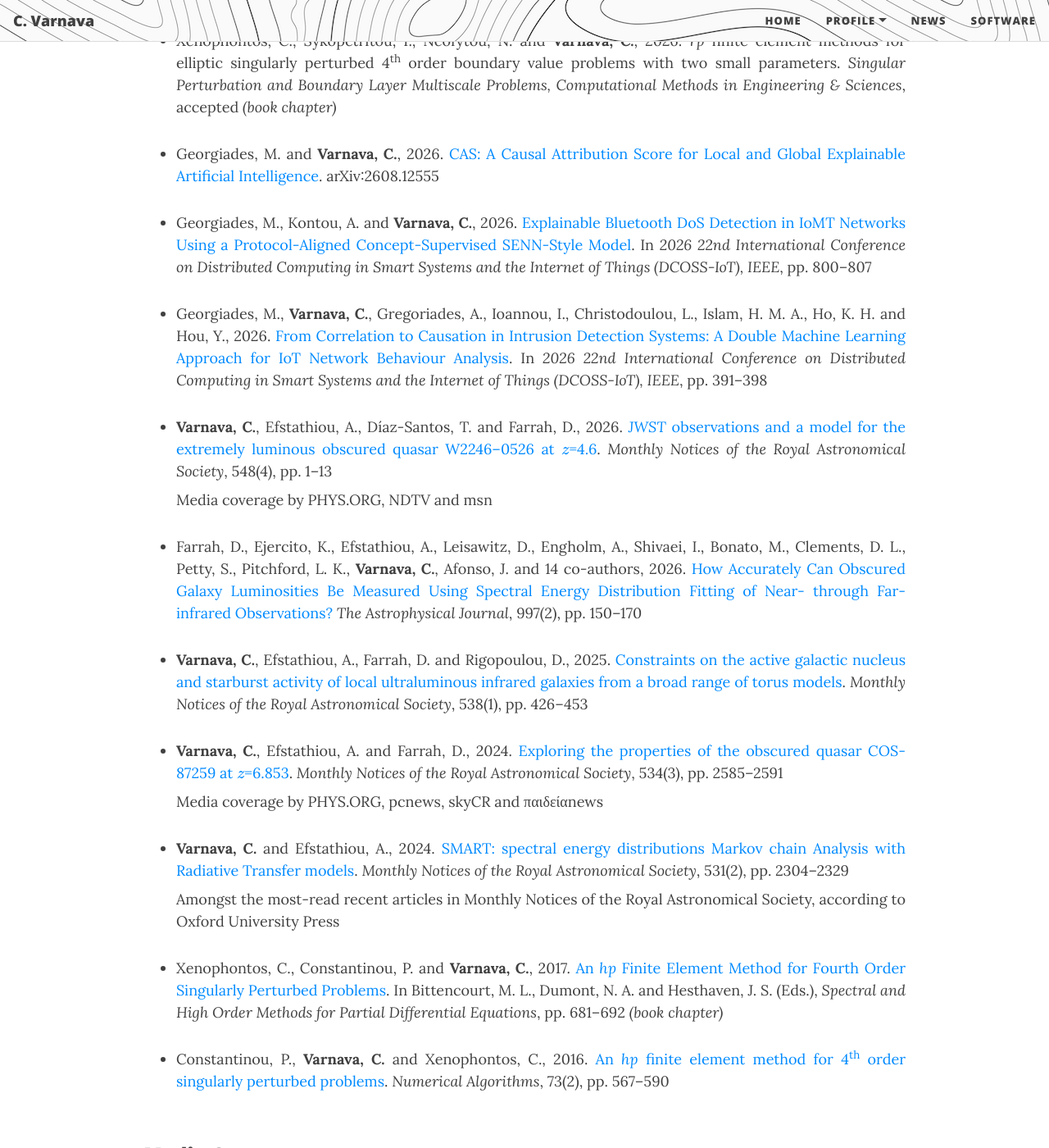
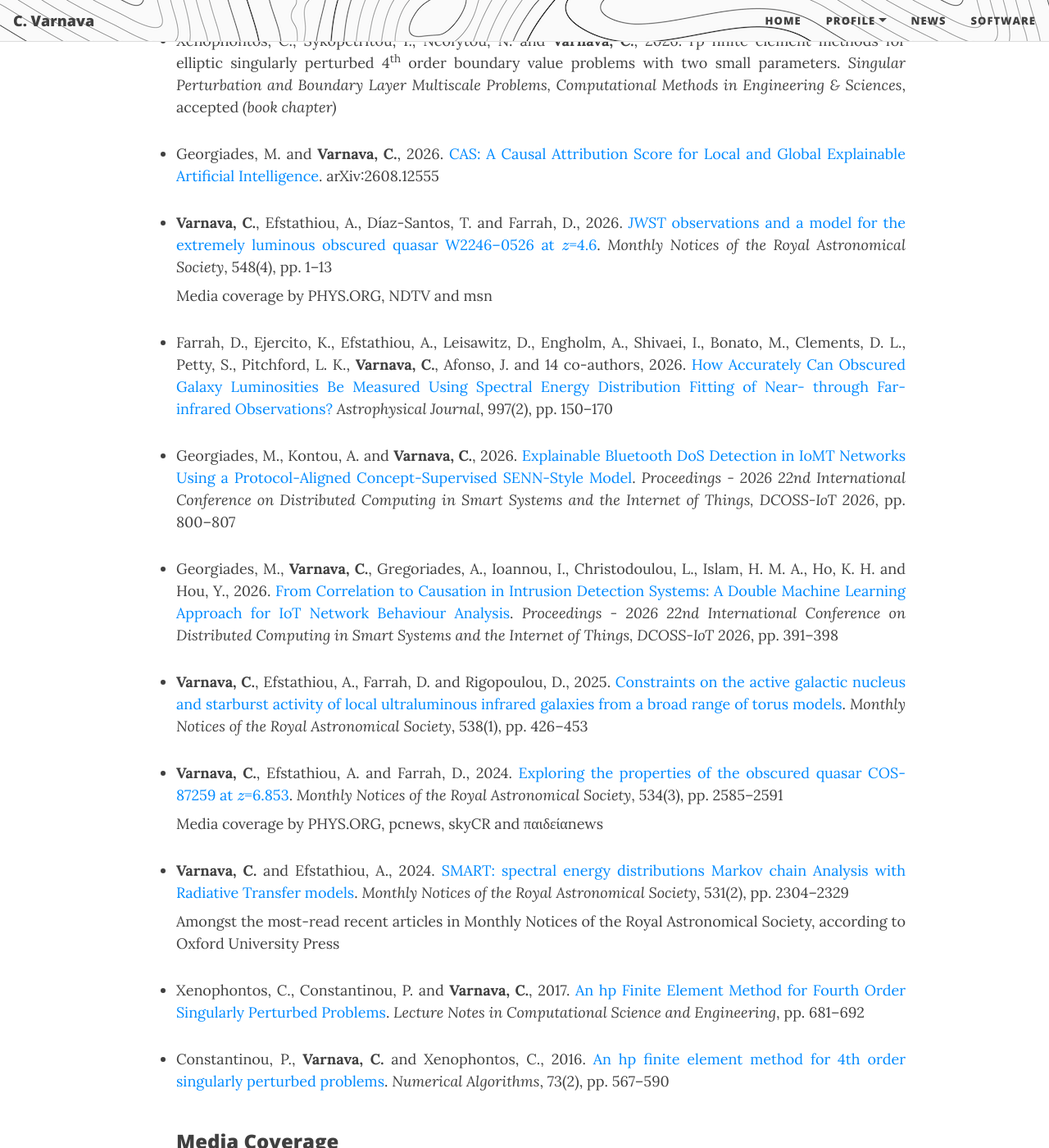
Before and after one commit to ch-var/ch-var.github.io, a Jekyll site: the page built from CV.html, in a window 1280 px wide and 1400 px high, scrolled down 3367 px. Shown: the whole window at 82% size. Built offline with Jekyll 4.4.1, drawn with Linux system fonts in a browser that asks for light colours; formulas are drawn with MathJax 3.

Commit message:
Update CV.html

```diff
--- a/CV.html
+++ b/CV.html
@@ -98,18 +98,18 @@ mathjax: true
 <br>
 <p style="font-family: var(--header-font); font-weight: 800; line-height: 1.1; font-size: 1.5rem; margin-top: 1.25rem;">Publications</p>
 <ul>
-<li class="responsive-margin">Xenophontos, C., Sykopetritou, I., Neofytou, N. and <b>Varnava, C.</b>, 2026. <i>rp</i> finite element methods for elliptic singularly perturbed 4<sup>th</sup> order boundary value problems with two small parameters. <i>Singular Perturbation and Boundary Layer Multiscale Problems, Computational Methods in Engineering & Sciences</i>, accepted <i>(book chapter)</i></li>
+<li class="responsive-margin">Xenophontos, C., Sykopetritou, I., Neofytou, N. and <b>Varnava, C.</b>, 2026. rp finite element methods for elliptic singularly perturbed 4<sup>th</sup> order boundary value problems with two small parameters. <i>Singular Perturbation and Boundary Layer Multiscale Problems, Computational Methods in Engineering & Sciences</i>, accepted <i>(book chapter)</i></li>
 <p></p>
 <li class="responsive-margin">Georgiades, M. and <b>Varnava, C.</b>, 2026. <a href="https://arxiv.org/abs/2608.12555">CAS: A Causal Attribution Score for Local and Global Explainable Artificial Intelligence</a>. arXiv:2608.12555</li>
-<p></p>
-<li class="responsive-margin">Georgiades, M., Kontou, A. and <b>Varnava, C.</b>, 2026. <a href="https://doi.org/10.1109/DCOSS-IoT69657.2026.00123">Explainable Bluetooth DoS Detection in IoMT Networks Using a Protocol-Aligned Concept-Supervised SENN-Style Model</a>. In <i>2026 22nd International Conference on Distributed Computing in Smart Systems and the Internet of Things (DCOSS-IoT), IEEE</i>, pp. 800–807</li>
-<p></p>
-<li class="responsive-margin">Georgiades, M., <b>Varnava, C.</b>, Gregoriades, A., Ioannou, I., Christodoulou, L., Islam, H. M. A., Ho, K. H. and Hou, Y., 2026. <a href="https://doi.org/10.1109/DCOSS-IoT69657.2026.00071">From Correlation to Causation in Intrusion Detection Systems: A Double Machine Learning Approach for IoT Network Behaviour Analysis</a>. In <i>2026 22nd International Conference on Distributed Computing in Smart Systems and the Internet of Things (DCOSS-IoT), IEEE</i>, pp. 391–398</li>
 <p></p>
 <li class="responsive-margin" style="margin-bottom: 8px;"><b>Varnava, C.</b>, Efstathiou, A., Díaz-Santos, T. and Farrah, D., 2026. <a href="https://doi.org/10.1093/mnras/stag795"><i>JWST</i> observations and a model for the extremely luminous obscured quasar W2246–0526 at \(z\)=4.6</a>. <i>Monthly Notices of the Royal Astronomical Society</i>, 548(4), pp. 1–13</li>
 <p align='justify' class="responsive-margin" style="margin-top: 0px;">Media coverage by PHYS.ORG, NDTV and msn</p>
 <p></p>
-<li class="responsive-margin">Farrah, D., Ejercito, K., Efstathiou, A., Leisawitz, D., Engholm, A., Shivaei, I., Bonato, M., Clements, D. L., Petty, S., Pitchford, L. K., <b>Varnava, C.</b>, Afonso, J. and 14 co-authors, 2026. <a href="https://doi.org/10.3847/1538-4357/ae21cd">How Accurately Can Obscured Galaxy Luminosities Be Measured Using Spectral Energy Distribution Fitting of Near- through Far-infrared Observations?</a> <i>The Astrophysical Journal</i>, 997(2), pp. 150–170</li>
+<li class="responsive-margin">Farrah, D., Ejercito, K., Efstathiou, A., Leisawitz, D., Engholm, A., Shivaei, I., Bonato, M., Clements, D. L., Petty, S., Pitchford, L. K., <b>Varnava, C.</b>, Afonso, J. and 14 co-authors, 2026. <a href="https://doi.org/10.3847/1538-4357/ae21cd">How Accurately Can Obscured Galaxy Luminosities Be Measured Using Spectral Energy Distribution Fitting of Near- through Far-infrared Observations?</a> <i>Astrophysical Journal</i>, 997(2), pp. 150–170</li>
+<p></p>
+<li class="responsive-margin">Georgiades, M., Kontou, A. and <b>Varnava, C.</b>, 2026. <a href="https://doi.org/10.1109/DCOSS-IoT69657.2026.00123">Explainable Bluetooth DoS Detection in IoMT Networks Using a Protocol-Aligned Concept-Supervised SENN-Style Model</a>. <i>Proceedings - 2026 22nd International Conference on Distributed Computing in Smart Systems and the Internet of Things, DCOSS-IoT 2026</i>, pp. 800–807</li>
+<p></p>
+<li class="responsive-margin">Georgiades, M., <b>Varnava, C.</b>, Gregoriades, A., Ioannou, I., Christodoulou, L., Islam, H. M. A., Ho, K. H. and Hou, Y., 2026. <a href="https://doi.org/10.1109/DCOSS-IoT69657.2026.00071">From Correlation to Causation in Intrusion Detection Systems: A Double Machine Learning Approach for IoT Network Behaviour Analysis</a>. <i>Proceedings - 2026 22nd International Conference on Distributed Computing in Smart Systems and the Internet of Things, DCOSS-IoT 2026</i>, pp. 391–398</li>
 <p></p>
 <li class="responsive-margin"><b>Varnava, C.</b>, Efstathiou, A., Farrah, D. and Rigopoulou, D., 2025. <a href="https://doi.org/10.1093/mnras/staf319">Constraints on the active galactic nucleus and starburst activity of local ultraluminous infrared galaxies from a broad range of torus models</a>. <i>Monthly Notices of the Royal Astronomical Society</i>, 538(1), pp. 426–453</li>
 <p></p>
@@ -119,10 +119,9 @@ mathjax: true
 <li class="responsive-margin" style="margin-bottom: 8px;"><b>Varnava, C.</b> and Efstathiou, A., 2024. <a href="https://doi.org/10.1093/mnras/stae1141">SMART: spectral energy distributions Markov chain Analysis with Radiative Transfer models</a>. <i>Monthly Notices of the Royal Astronomical Society</i>, 531(2), pp. 2304–2329</li>
 <p align='justify' class="responsive-margin" style="margin-top: 0px; margin-bottom: 8px;">Amongst the most-read recent articles in Monthly Notices of the Royal Astronomical Society, according to Oxford University Press</a></p>
 <p></p>
-<li class="responsive-margin">Xenophontos, C., Constantinou, P. and <b>Varnava, C.</b>, 2017. <a href="https://doi.org/10.1007/978-3-319-65870-4_49">An <i>hp</i> Finite Element Method for Fourth Order Singularly Perturbed Problems</a>. In Bittencourt, M. L., Dumont, N. A. and Hesthaven, J. S. (Eds.), <i>Spectral and High Order Methods for Partial Differential Equations</i>, pp. 681–692 <i>(book chapter)</i></li>
+<li class="responsive-margin">Xenophontos, C., Constantinou, P. and <b>Varnava, C.</b>, 2017. <a href="https://doi.org/10.1007/978-3-319-65870-4_49">An hp Finite Element Method for Fourth Order Singularly Perturbed Problems</a>. <i>Lecture Notes in Computational Science and Engineering</i>, pp. 681–692</li>
 <p></p>
-<li class="responsive-margin">Constantinou, P., <b>Varnava, C.</b> and Xenophontos, C., 2016. <a href="https://doi.org/10.1007/s11075-016-0108-9">An <i>hp</i> finite element method for 4<sup>th</sup> order singularly perturbed problems</a>. <i>Numerical Algorithms</i>, 73(2), pp. 567–590</li>
-</ul>
+<li class="responsive-margin">Constantinou, P., <b>Varnava, C.</b> and Xenophontos, C., 2016. <a href="https://doi.org/10.1007/s11075-016-0108-9">An hp finite element method for 4th order singularly perturbed problems</a>. <i>Numerical Algorithms</i>, 73(2), pp. 567–590</li>
 <br>
 <p style="font-family: var(--header-font); font-weight: 800; line-height: 1.1; font-size: 1.5rem; margin-top: 1.25rem;">Media Coverage</p>
 <ul>
```
